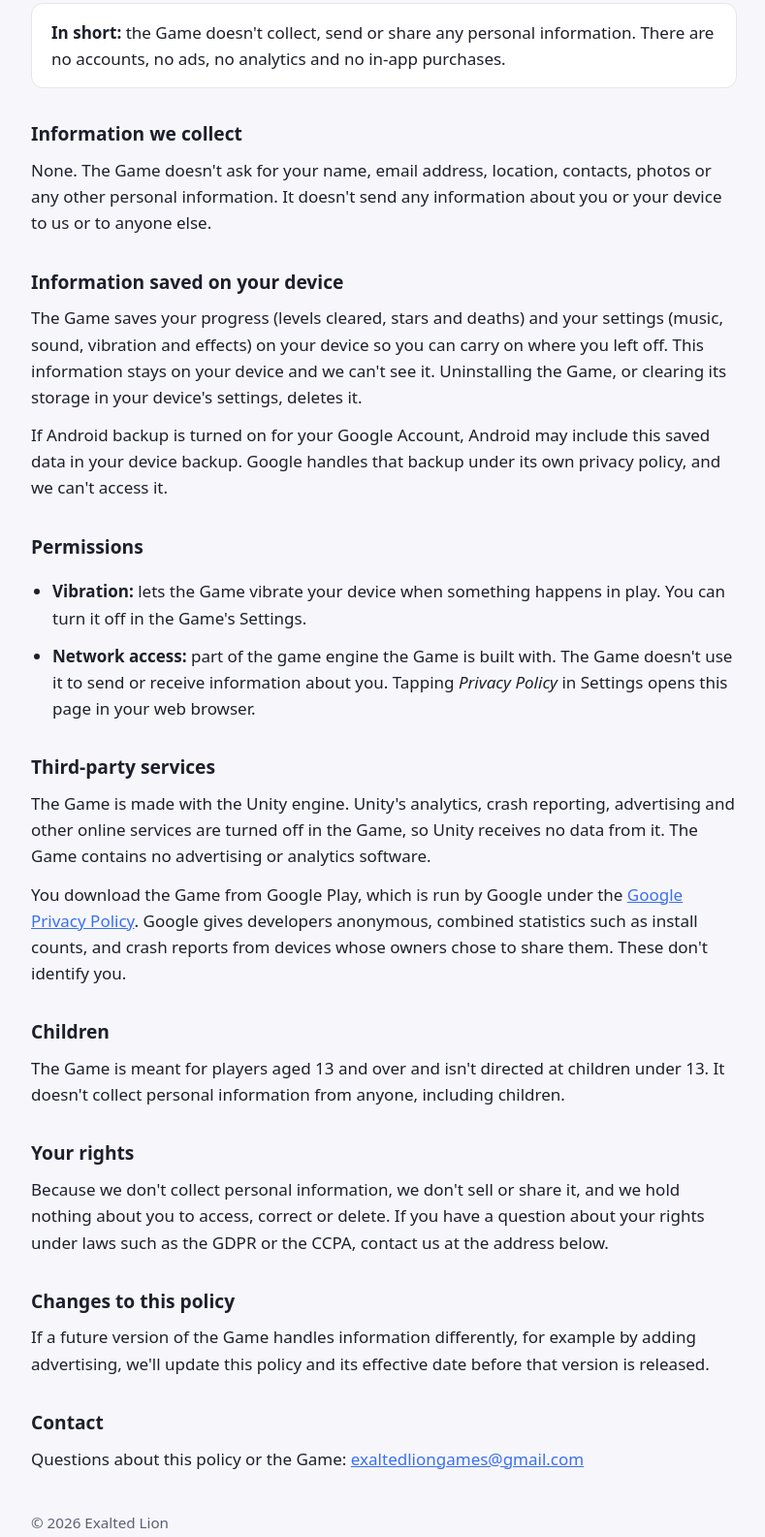
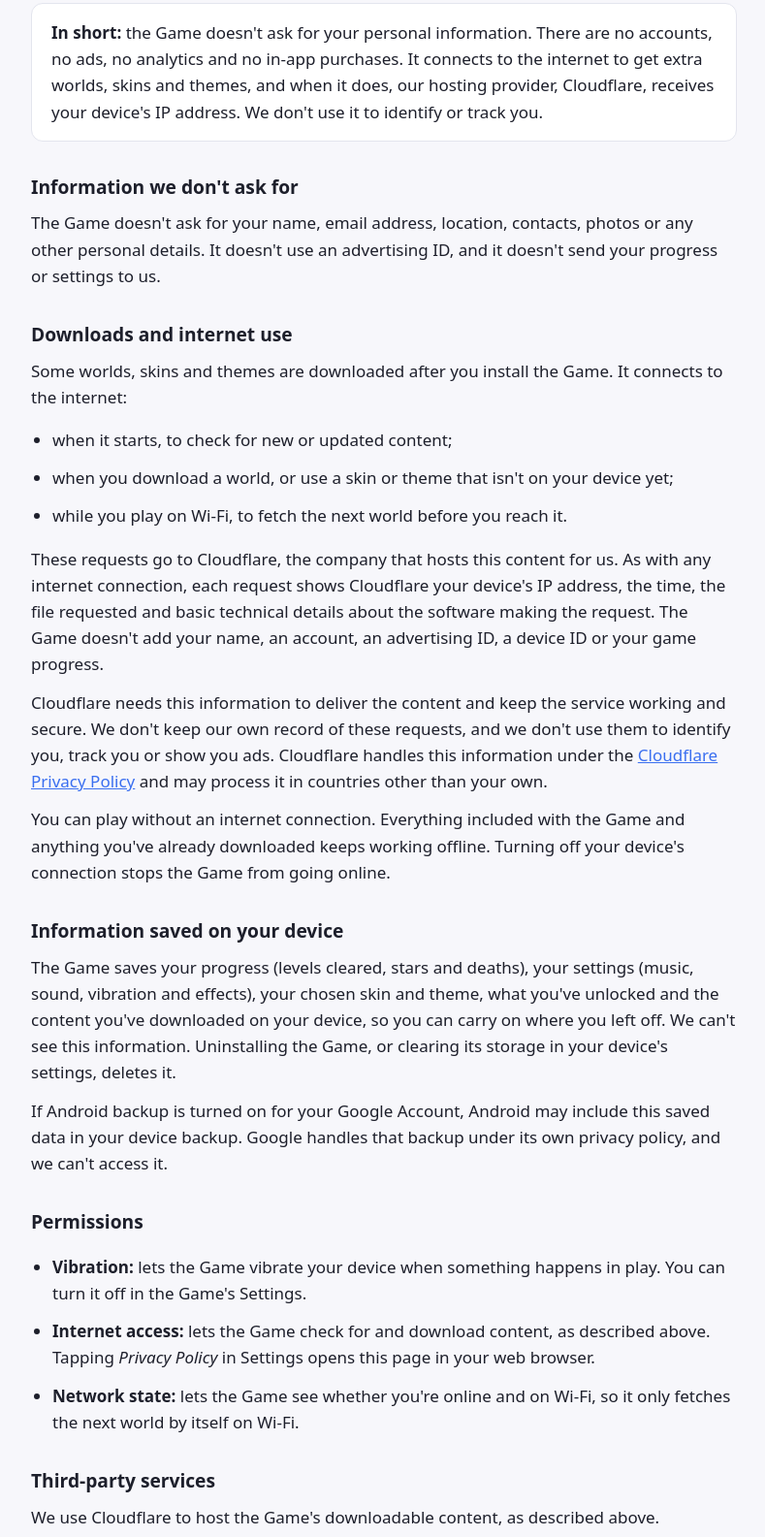
Before and after one commit to Alihamxamalik/Ghost-Jump-Game, a plain HTML site: page privacy-policy.html in a window 1280 px wide. Shown: the part 271-1856 px from the top of the page at 97% size, without its empty margins (244-1033 px from the left). Drawn offline with Linux system fonts and the light colour scheme.

Commit message:
Update the privacy policy for downloadable content

```diff
--- a/privacy-policy.html
+++ b/privacy-policy.html
@@ -59,7 +59,7 @@
   <header>
     <h1>Privacy Policy</h1>
     <p class="meta">Ghostep: Ghost Jump Platformer, by Exalted Lion</p>
-    <p class="meta">Effective date: November 13, 2026</p>
+    <p class="meta">Effective date: November 23, 2026</p>
   </header>
 
   <p>This policy explains how Exalted Lion ("we", "us") handles information in the game
@@ -67,19 +67,42 @@
     <code>com.exaltedlion.ghostep</code>.</p>
 
   <div class="summary">
-    <p><strong>In short:</strong> the Game doesn't collect, send or share any personal information.
-      There are no accounts, no ads, no analytics and no in-app purchases.</p>
+    <p><strong>In short:</strong> the Game doesn't ask for your personal information. There are no
+      accounts, no ads, no analytics and no in-app purchases. It connects to the internet to get extra
+      worlds, skins and themes, and when it does, our hosting provider, Cloudflare, receives your
+      device's IP address. We don't use it to identify or track you.</p>
   </div>
 
-  <h2>Information we collect</h2>
-  <p>None. The Game doesn't ask for your name, email address, location, contacts, photos or any other
-    personal information. It doesn't send any information about you or your device to us or to anyone else.</p>
+  <h2>Information we don't ask for</h2>
+  <p>The Game doesn't ask for your name, email address, location, contacts, photos or any other personal
+    details. It doesn't use an advertising ID, and it doesn't send your progress or settings to us.</p>
+
+  <h2>Downloads and internet use</h2>
+  <p>Some worlds, skins and themes are downloaded after you install the Game. It connects to the
+    internet:</p>
+  <ul>
+    <li>when it starts, to check for new or updated content;</li>
+    <li>when you download a world, or use a skin or theme that isn't on your device yet;</li>
+    <li>while you play on Wi-Fi, to fetch the next world before you reach it.</li>
+  </ul>
+  <p>These requests go to Cloudflare, the company that hosts this content for us. As with any internet
+    connection, each request shows Cloudflare your device's IP address, the time, the file requested
+    and basic technical details about the software making the request. The Game doesn't add your name,
+    an account, an advertising ID, a device ID or your game progress.</p>
+  <p>Cloudflare needs this information to deliver the content and keep the service working and secure.
+    We don't keep our own record of these requests, and we don't use them to identify you, track you
+    or show you ads. Cloudflare handles this information under the
+    <a href="https://www.cloudflare.com/privacypolicy/">Cloudflare Privacy Policy</a> and may process it
+    in countries other than your own.</p>
+  <p>You can play without an internet connection. Everything included with the Game and anything you've
+    already downloaded keeps working offline. Turning off your device's connection stops the Game from
+    going online.</p>
 
   <h2>Information saved on your device</h2>
-  <p>The Game saves your progress (levels cleared, stars and deaths) and your settings (music, sound,
-    vibration and effects) on your device so you can carry on where you left off. This information
-    stays on your device and we can't see it. Uninstalling the Game, or clearing its storage in your
-    device's settings, deletes it.</p>
+  <p>The Game saves your progress (levels cleared, stars and deaths), your settings (music, sound,
+    vibration and effects), your chosen skin and theme, what you've unlocked and the content you've
+    downloaded on your device, so you can carry on where you left off. We can't see this information.
+    Uninstalling the Game, or clearing its storage in your device's settings, deletes it.</p>
   <p>If Android backup is turned on for your Google Account, Android may include this saved data in
     your device backup. Google handles that backup under its own privacy policy, and we can't access it.</p>
 
@@ -87,12 +110,14 @@
   <ul>
     <li><strong>Vibration:</strong> lets the Game vibrate your device when something happens in play.
       You can turn it off in the Game's Settings.</li>
-    <li><strong>Network access:</strong> part of the game engine the Game is built with. The Game
-      doesn't use it to send or receive information about you. Tapping <em>Privacy Policy</em> in
-      Settings opens this page in your web browser.</li>
+    <li><strong>Internet access:</strong> lets the Game check for and download content, as described
+      above. Tapping <em>Privacy Policy</em> in Settings opens this page in your web browser.</li>
+    <li><strong>Network state:</strong> lets the Game see whether you're online and on Wi-Fi, so it only
+      fetches the next world by itself on Wi-Fi.</li>
   </ul>
 
   <h2>Third-party services</h2>
+  <p>We use Cloudflare to host the Game's downloadable content, as described above.</p>
   <p>The Game is made with the Unity engine. Unity's analytics, crash reporting, advertising and other
     online services are turned off in the Game, so Unity receives no data from it. The Game contains no
     advertising or analytics software.</p>
@@ -102,17 +127,21 @@
     chose to share them. These don't identify you.</p>
 
   <h2>Children</h2>
-  <p>The Game is meant for players aged 13 and over and isn't directed at children under 13. It doesn't
-    collect personal information from anyone, including children.</p>
+  <p>The Game is meant for players aged 13 and over and isn't directed at children under 13. We don't
+    knowingly collect personal information from children under 13. If you believe a child has given us
+    personal information, contact us and we'll delete it.</p>
 
   <h2>Your rights</h2>
-  <p>Because we don't collect personal information, we don't sell or share it, and we hold nothing about
-    you to access, correct or delete. If you have a question about your rights under laws such as the
-    GDPR or the CCPA, contact us at the address below.</p>
+  <p>We don't sell your personal information or share it for advertising. We have no account or profile
+    for you, so we usually hold nothing about you to access, correct or delete. Where laws such as the
+    GDPR apply, we process IP addresses for downloads based on our legitimate interest in delivering
+    the Game's content and keeping it secure, and you have the right to object. To ask about your rights
+    under laws such as the GDPR or the CCPA, contact us at the address below.</p>
 
   <h2>Changes to this policy</h2>
   <p>If a future version of the Game handles information differently, for example by adding
-    advertising, we'll update this policy and its effective date before that version is released.</p>
+    advertising or in-app purchases, we'll update this policy and its effective date before that
+    version is released.</p>
 
   <h2>Contact</h2>
   <p>Questions about this policy or the Game:
```
